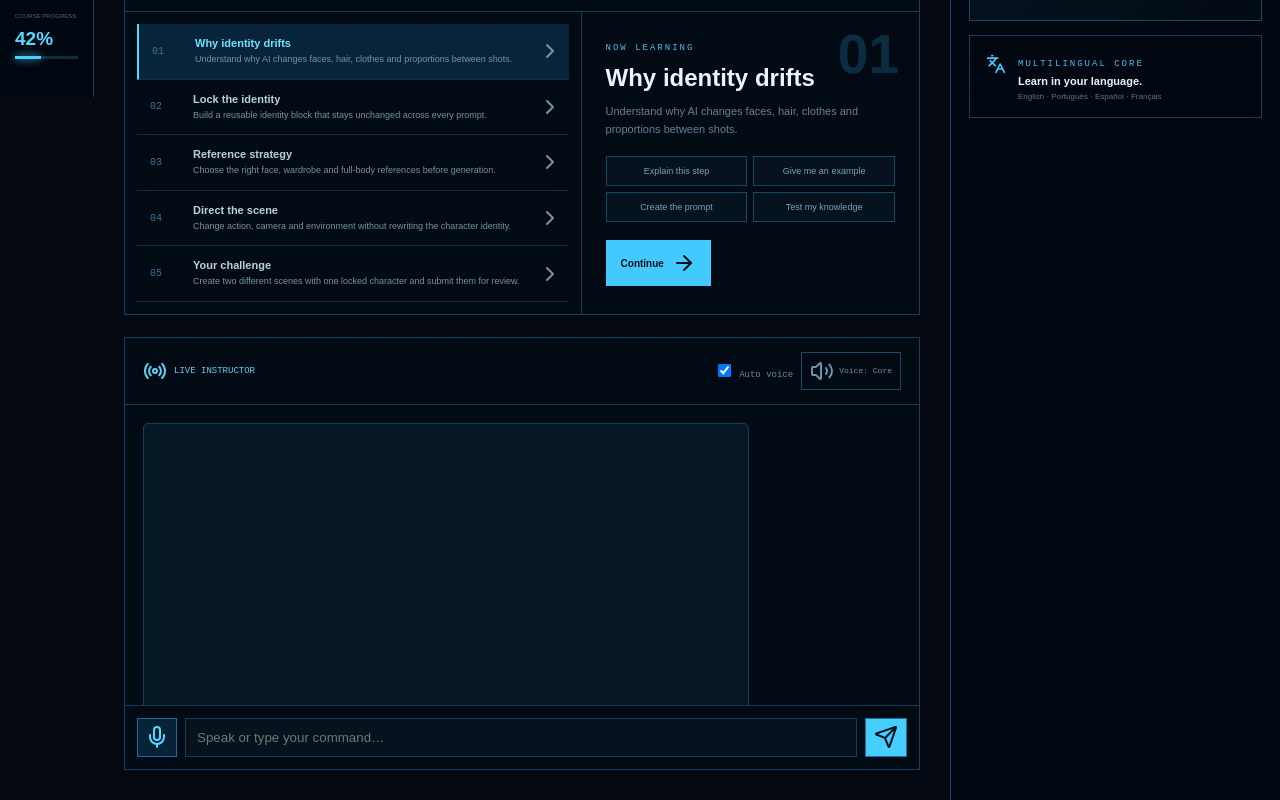
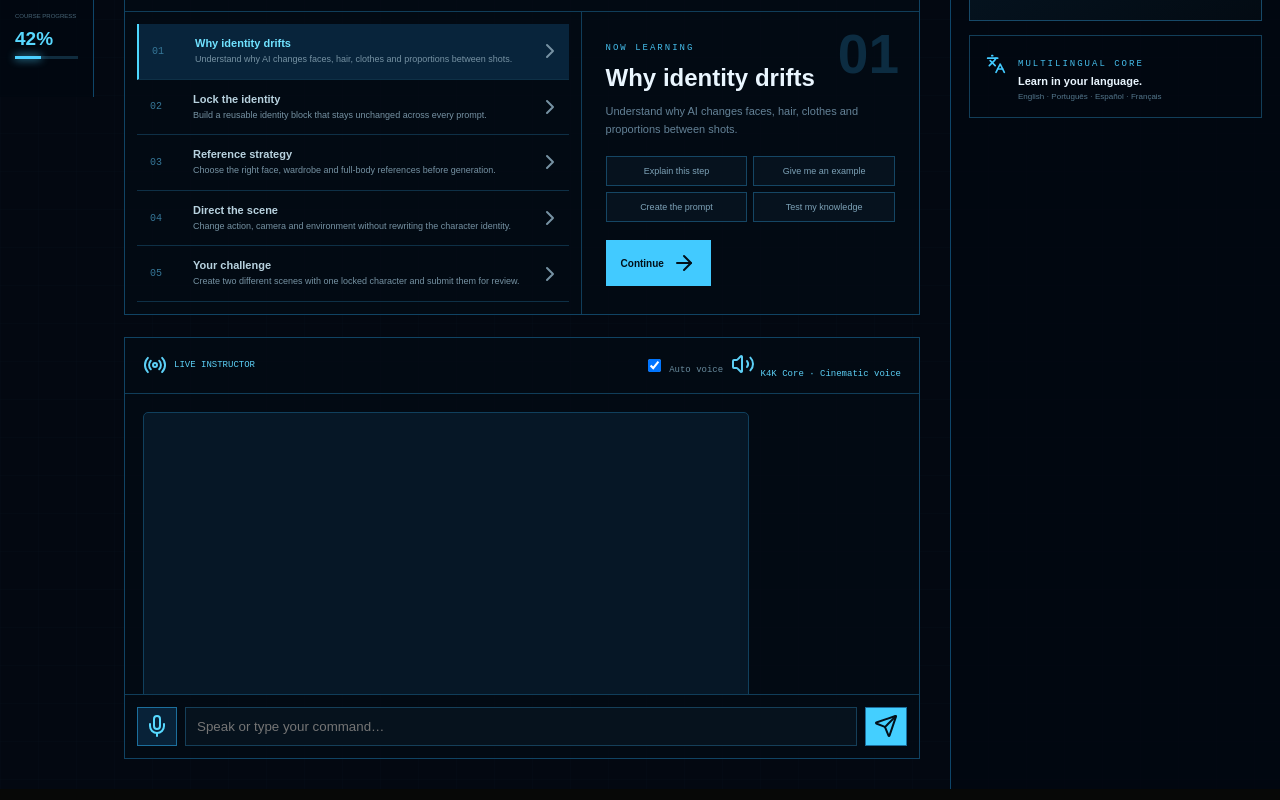
Before and after one commit to kreativestudios4k-lgtm/k4k-academy-v2, a Next.js app: page /mentor in a window 1280 px wide. Shown: the part 703-1503 px from the top of the page. Built offline with nearby package versions, Linux system fonts and the light colour scheme.

Commit message:
Focus K4K Mentor voice language selector on English Portuguese BR and Spanish

```diff
--- a/app/mentor/page.js
+++ b/app/mentor/page.js
@@ -30,7 +30,7 @@ export default function Mentor(){
  const [step,setStep]=useState(1); const [uploading,setUploading]=useState(false); const [uploadMsg,setUploadMsg]=useState('');
  const recognition=useRef(null); const premiumAudio=useRef(null);
  const realtimeModel=useMemo(()=>gateway.experimental_realtime('google/gemini-3.8-live'),[]);
- const realtime=useRealtime({model:realtimeModel,api:{token:'/api/realtime/token'},sessionConfig:{instructions:'You are K4K Core, the interactive voice instructor inside KreativeStudios4K Academy. Teach AI creation step by step. Be concise, practical, multilingual and allow the student to interrupt naturally. Never imitate an existing fictional or real person. If the student changes language, continue naturally in that language.',turnDetection:{type:'server-vad'}},onError:(error)=>console.error('K4K realtime voice',error)});
+ const realtime=useRealtime({model:realtimeModel,api:{token:'/api/realtime/token'},sessionConfig:{instructions:'You are K4K Core, the interactive voice instructor inside KreativeStudios4K Academy. Teach AI creation step by step. Be concise, practical, multilingual and allow the student to interrupt naturally. Never imitate an existing fictional or real person. Respond in the selected language whenever it is stated by the student. Your vocal persona is a sophisticated male digital assistant: poised, clear, calm and warm, with natural expression; never copy a named actor or fictional character. If the student changes language, continue naturally in that language.',turnDetection:{type:'server-vad'}},onError:(error)=>console.error('K4K realtime voice',error)});
 
  useEffect(()=>{
    const load=()=>setVoices(window.speechSynthesis?.getVoices?.()||[]);
@@ -44,7 +44,7 @@ export default function Mentor(){
 
  async function speak(text){
    stopVoice();setSpeaking(true);
-   const profiles=['core','mentor','warm'];const profile=profiles[voiceIndex%profiles.length];
+   const profile='core';
    try{
      const res=await fetch('/api/mentor/speech',{method:'POST',headers:{'Content-Type':'application/json'},body:JSON.stringify({text,voice:profile,language})});
      if(!res.ok)throw new Error('premium voice unavailable');
@@ -95,7 +95,7 @@ export default function Mentor(){
    <header className="commandTop">
      <Link href="/academy" className="monoBrand"><span className="mark">K4K</span><b>ACADEMY</b><small>CREATOR INTELLIGENCE</small></Link>
      <div className="system"><i/> K4K CORE ONLINE</div>
-     <div className="topActions"><select value={language} onChange={e=>setLanguage(e.target.value)} aria-label="Language"><option value="en-US">EN · English</option><option value="pt-BR">PT · Português</option><option value="es-ES">ES · Español</option><option value="fr-FR">FR · Français</option></select><Link href="/academy"><ArrowLeft/> Academy</Link></div>
+     <div className="topActions"><select value={language} onChange={e=>setLanguage(e.target.value)} aria-label="Language"><option value="en-US">EN · English</option><option value="pt-BR">PT · Português</option><option value="es-MX">ES · Español (LatAm)</option></select><Link href="/academy"><ArrowLeft/> Academy</Link></div>
    </header>
 
    <div className="commandShell">
@@ -135,7 +135,7 @@ export default function Mentor(){
        </section>
 
        <section className="conversation">
-         <div className="conversationHead"><div><Radio/> LIVE INSTRUCTOR</div><div className="voiceSettings"><label><input type="checkbox" checked={autoVoice} onChange={e=>setAutoVoice(e.target.checked)}/> Auto voice</label><button onClick={()=>setVoiceIndex(v=>(v+1)%3)}><Volume2/> Voice: {['Core','Mentor','Warm'][voiceIndex%3]}</button></div></div>
+         <div className="conversationHead"><div><Radio/> LIVE INSTRUCTOR</div><div className="voiceSettings"><label><input type="checkbox" checked={autoVoice} onChange={e=>setAutoVoice(e.target.checked)}/> Auto voice</label><span><Volume2/> K4K Core · Cinematic voice</span></div></div>
          <div className="messages">{messages.slice(-5).map((m,i)=><div key={i} className={'bubble '+m.role}>{m.text}</div>)}{loading&&<div className="bubble mentor typing"><LoaderCircle/> K4K Core is thinking…</div>}</div>
          <form onSubmit={e=>{e.preventDefault();ask()}} className="commandInput"><button type="button" onClick={toggleListen} className={listening?'live':''}>{listening?<MicOff/>:<Mic/>}</button><input value={input} onChange={e=>setInput(e.target.value)} placeholder={listening?'Listening…':'Speak or type your command…'}/><button disabled={loading||!input.trim()}><Send/></button></form>
        </section>
```
